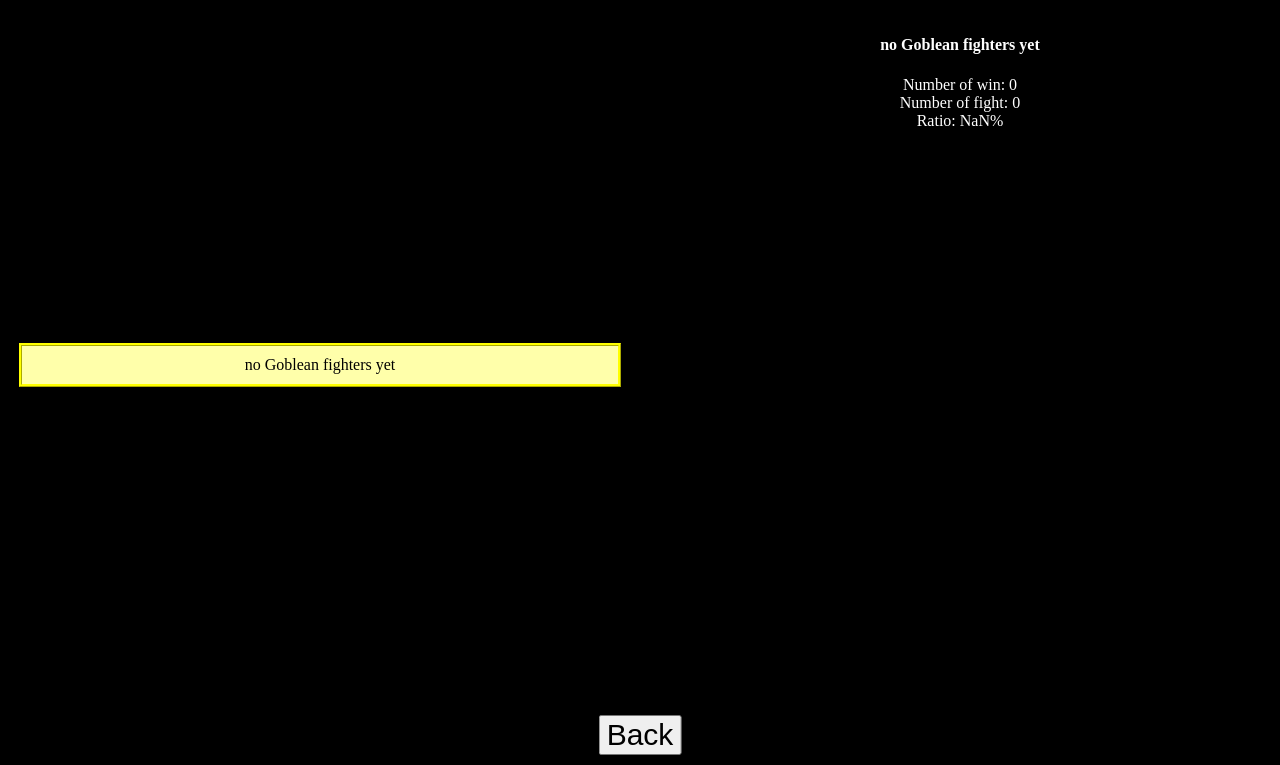
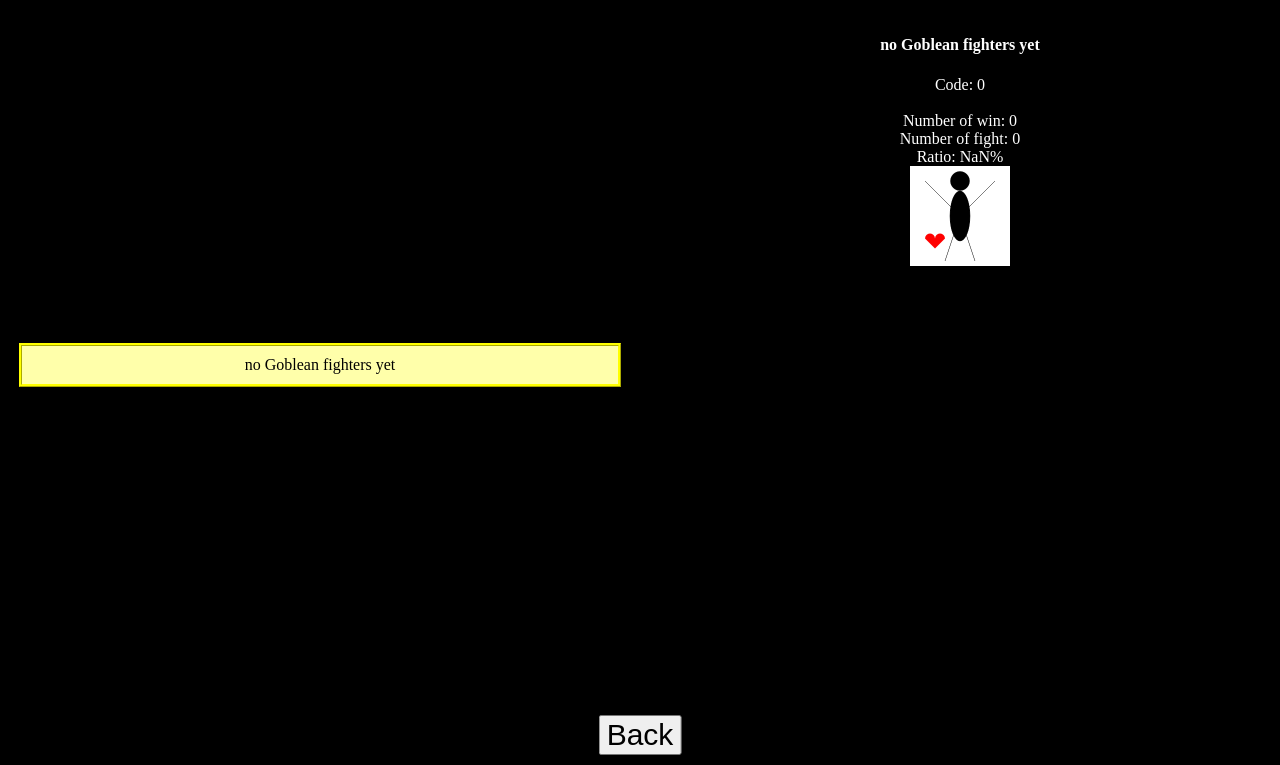
Before and after one commit to restimel/Goblean, a website: page goblean.html in a window 1280 px wide. Both pictures are taken after a click on the element "Statistics". Shown: the part 35-800 px from the top of the page. Drawn offline with Linux system fonts and the light colour scheme.

Commit message:
update stats

```diff
--- a/css/goblean.css
+++ b/css/goblean.css
@@ -61,6 +61,12 @@ body > header {
 	background-color: black;
 	color: white;
 	text-align: center;
+}
+
+.stat-picture {
+	width: 100px;
+	height: 100px;
+	background-color: white;
 }
 
 #goblean-list {
--- a/dictionary-en.json
+++ b/dictionary-en.json
@@ -13,6 +13,7 @@
 	"Second Goblean fighter": "Second Goblean fighter",
 	"Create your fighter": "Create your fighter",
 	"+ Create a new Goblean": "+ Create a new Goblean",
+	"no Goblean fighters yet": "no Goblean fighters yet",
 	"Name:": "Name:",
 	"Code:": "Code:",
 	"Add it to the Goble-aena": "Add it to the Goble-aena",
--- a/dictionary-fr.json
+++ b/dictionary-fr.json
@@ -13,6 +13,7 @@
 	"Second Goblean fighter": "Deuxième combattant Goblean",
 	"Create your fighter": "Créez votre combattant",
 	"+ Create a new Goblean": "+ Créer un nouveau Goblean",
+	"no Goblean fighters yet": "Aucun Goblean pour l'instant",
 	"Name:": "Nom :",
 	"Code:": "Code :",
 	"Add it to the Goble-aena": "Faites-le entrer dans la Goble-aena",
--- a/goblean.html
+++ b/goblean.html
@@ -72,9 +72,11 @@
 	<div id="goblean-list" class="list"></div>
 	<div id="goblean-stat">
 		<h4 class="stat-title"></h4>
+		<label><span data-i18n="Code:"></span> <span class="stat-code"></span></label><br>
 		<label><span data-i18n="Number of win:"></span> <span class="stat-nbw"></span></label>
 		<label><span data-i18n="Number of fight:"></span> <span class="stat-nbf"></span></label>
 		<label><span data-i18n="Ratio:"></span> <span class="stat-ratio"></span></label>
+		<canvas class="stat-picture" width="200px" height="200px"></canvas>
 	</div>
 	<button class="battle-btn back-home active" data-i18n="Back"></button>
 </section>
--- a/scripts/goblean.js
+++ b/scripts/goblean.js
@@ -41,10 +41,12 @@
 		choice4: document.querySelector('.choice4'),
 		attackResult: document.querySelector('.attack-result'),
 		gobleanList: document.getElementById('goblean-list'),
+		statCode: document.querySelector('.stat-code'),
 		statTitle: document.querySelector('.stat-title'),
 		statNbf: document.querySelector('.stat-nbf'),
 		statNbw: document.querySelector('.stat-nbw'),
 		statRatio: document.querySelector('.stat-ratio'),
+		statPicture: document.querySelector('.stat-picture'),
 		localeChooser: document.querySelector('.locale-chooser'),
 		locale: document.querySelector('.locale'),
 	};
@@ -168,7 +170,7 @@
 		}
 
 		if (list.length === 0) {
-			list.push({name: 'no Goblean fighters yet', nbw: 0, nbf: 0, code: 0, picture: ''});
+			list.push({name: _('no Goblean fighters yet'), nbw: 0, nbf: 0, code: 0, picture: ''});
 		}
 
 		if (selected === true) {
@@ -270,7 +272,7 @@
 				mainEls.readyFight.classList.remove('active');
 				updateFighter(currentFighter);
 				setView('battle', true);
-			}, 1000);
+			}, 600);
 		});
 	}
 
@@ -378,12 +380,16 @@
 					document.querySelectorAll('.selected').forEach(el => el.classList.remove('selected'));
 					this.classList.add('selected');
 
+					let fighter = new Fighter(0, goblean);
+
 					let ratio = goblean.nbw / goblean.nbf;
 					ratio = Math.round(ratio * 10000) / 100;
 
 					mainEls.statTitle.textContent = goblean.name;
-					mainEls.statNbf.textContent = goblean.nbf;
-					mainEls.statNbw.textContent = goblean.nbw;
+					mainEls.statCode.textContent = goblean.code;
+					mainEls.statNbf.textContent = _.parse('%i', goblean.nbf);
+					mainEls.statNbw.textContent = _.parse('%i', goblean.nbw);
+					fighter.drawPicture(mainEls.statPicture);
 					mainEls.statRatio.textContent = ratio + '%';
 				};
 			},
```
